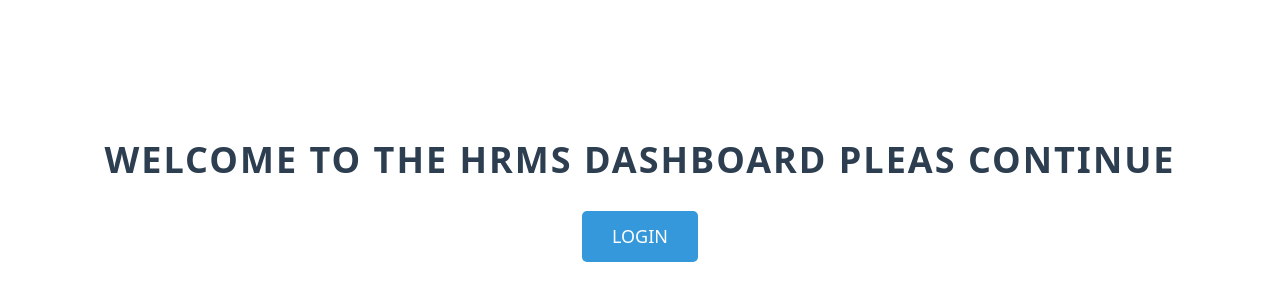
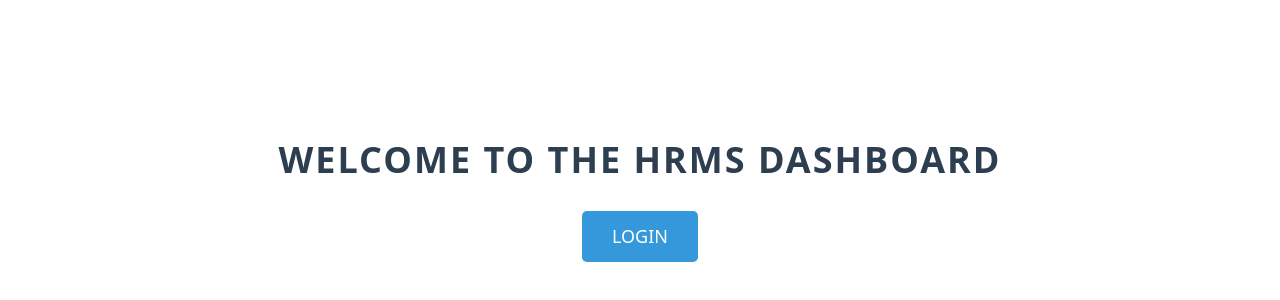
Before and after one commit to Ramdas-developer/HRMS-Management, a React (Create React App) app in the folder frontend/: page / in a window 1280 px wide. Shown: the part 200-500 px from the top of the page. Built offline with nearby package versions, Linux system fonts and the light colour scheme; no server answers.

Commit message:
change in home page

```diff
--- a/frontend/src/component/HomePage.jsx
+++ b/frontend/src/component/HomePage.jsx
@@ -6,7 +6,7 @@ const HomePage = () => {
   const navigate = useNavigate();
   return (
     <div className="home">
-      <h1>Welcome to the HRMS Dashboard pleas continue</h1>
+      <h1>Welcome to the HRMS Dashboard</h1>
       <button className="homebtn" onClick={() => navigate("/login")}>
         Login
       </button>
```
